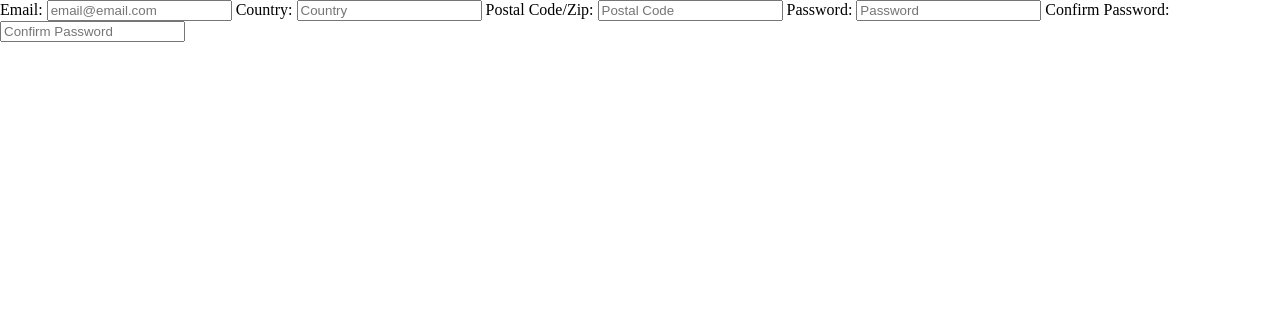
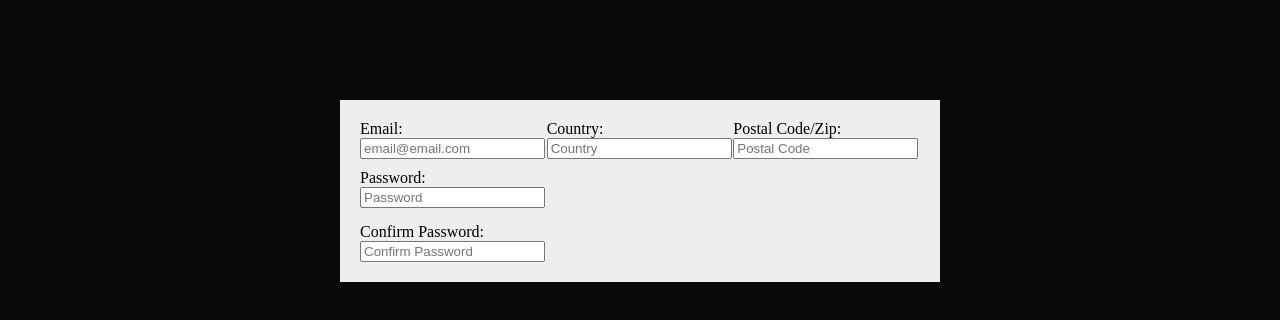
Before and after one commit to aagraston/form-validation, a website built with webpack: page src/webform.html in a window 1280 px wide. Built offline with nearby package versions, Linux system fonts and the light colour scheme.

Commit message:
styling form, adding color etc.

```diff
--- a/src/scss/_form.scss
+++ b/src/scss/_form.scss
@@ -0,0 +1,27 @@
+form {
+  display: flex;
+  flex-direction: row;
+  flex-wrap: wrap;
+  justify-content: left;
+  align-items: center;
+  max-width: 600px;
+
+  row-gap: 10px;
+
+  padding: 20px;
+
+  //form styling
+
+  background-color: $color-white;
+
+  .form-group-div {
+    box-sizing: border-box;
+    flex-basis: 33.33%;
+
+    display: flex;
+    flex-direction: column;
+    gap: 15px;
+    input[type='password'] {
+    }
+  }
+}
--- a/src/scss/_reset.scss
+++ b/src/scss/_reset.scss
@@ -1,5 +1,6 @@
 body {
   margin: 0;
+  background-color: $color-black;
 
   *,
   *:before,
--- /dev/null
+++ b/src/scss/_sections.scss
@@ -0,0 +1,6 @@
+.form-div {
+  margin-top: 100px;
+  display: flex;
+  flex-direction: column;
+  align-items: center;
+}
--- a/src/scss/app.scss
+++ b/src/scss/app.scss
@@ -1,4 +1,5 @@
 //here is where to import all style scss documents
-
+@import './variables.scss';
 @import './reset';
 @import './form';
+@import './sections';
--- /dev/null
+++ b/src/scss/variables.scss
@@ -0,0 +1,5 @@
+$color-black: #0a090c;
+$color-white: #f0edee;
+$color-blue: #44e5e7;
+$color-yellow: #f0a202;
+$color-red: #c3423f;
--- a/src/webform.html
+++ b/src/webform.html
@@ -7,24 +7,50 @@
   <body>
     <div class="form-div">
       <form>
+        <div class="form-group-div">
+          <div class="input-group">
             <label for="input-email">Email:</label>
-        <input type="email" id="input-email" placeholder="email@email.com" />
+            <input
+              type="email"
+              id="input-email"
+              placeholder="email@email.com"
+            />
+          </div>
+        </div>
 
+        <div class="form-group-div">
+          <div class="input-group">
             <label for="input-country">Country:</label>
             <input type="text" id="input-country" placeholder="Country" />
+          </div>
+        </div>
 
+        <div class="form-group-div">
+          <div class="input-group">
             <label for="input-postal-code">Postal Code/Zip:</label>
-        <input type="text" id="input-postal-code" placeholder="Postal Code" />
+            <input
+              type="text"
+              id="input-postal-code"
+              placeholder="Postal Code"
+            />
+          </div>
+        </div>
 
+        <div class="form-group-div">
+          <div class="input-group">
             <label for="input-password">Password:</label>
             <input type="password" id="input-password" placeholder="Password" />
+          </div>
 
+          <div class="input-group">
             <label for="input-confirm-password">Confirm Password:</label>
             <input
               type="password"
               id="input-confirm-password"
               placeholder="Confirm Password"
             />
+          </div>
+        </div>
       </form>
     </div>
   </body>
```
Lines whose indentation alone changed are shown as unchanged.
